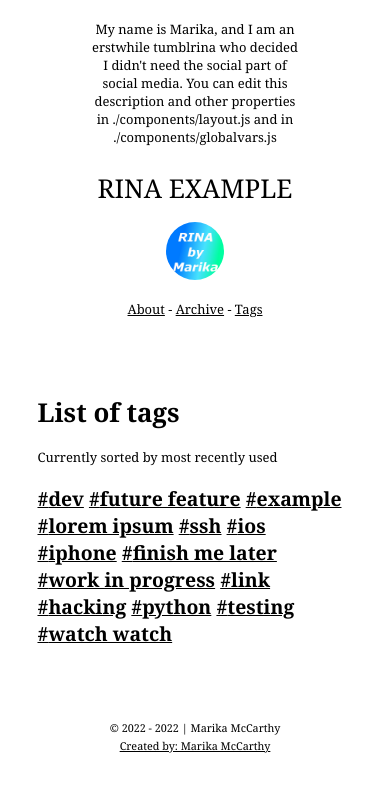
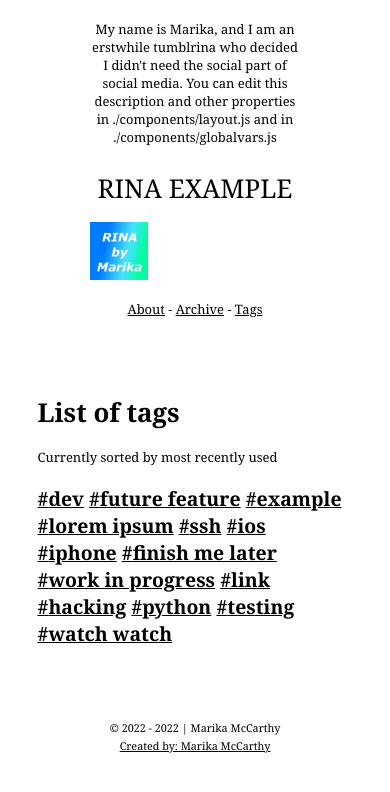
Before and after one commit to marikamcc/rina-public, a Next.js app: page /tags in a window 390 px wide. Shown: the top 792 px of the page. Built offline with nearby package versions, Linux system fonts and the light colour scheme.

Commit message:
Putting all the mobile and max-width CSS stuff for layout in layout.module.css

```diff
--- a/components/layout.module.css
+++ b/components/layout.module.css
@@ -46,6 +46,10 @@
     top: 30em;
 }
 
+.borderCircle {
+    border-radius: 9999px;
+}
+
 /* For mobile */
 @media only screen and (max-width: 800px) {
 
@@ -84,5 +88,10 @@
         margin: 0  auto;
     }
 
+    .borderCircle {
+        /* display: none; */
+        margin:0 auto;
+    }
+
 
 }
--- a/styles/utils.module.css
+++ b/styles/utils.module.css
@@ -25,10 +25,6 @@
     line-height: 1.5;
 } */
 
-.borderCircle {
-    border-radius: 9999px;
-}
-
 .colorInherit {
     color: inherit;
 }
@@ -41,13 +37,6 @@
     list-style: none;
     padding: 0;
     margin: 0;
-}
-
-@media screen and (max-width: 800px) {
-    .borderCircle {
-        /* display: none; */
-        margin:0 auto;
-    }
 }
 
 .listItem {
```
